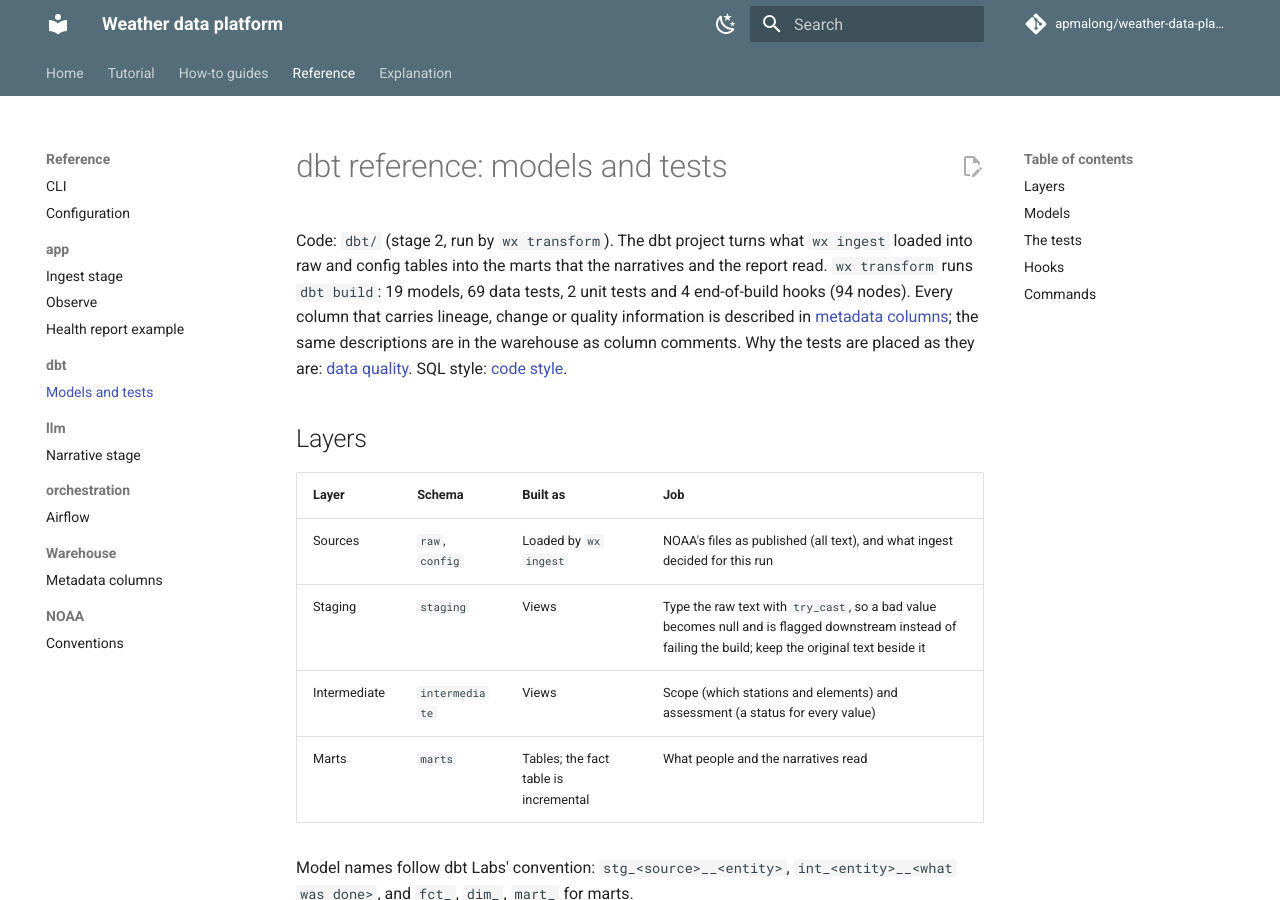
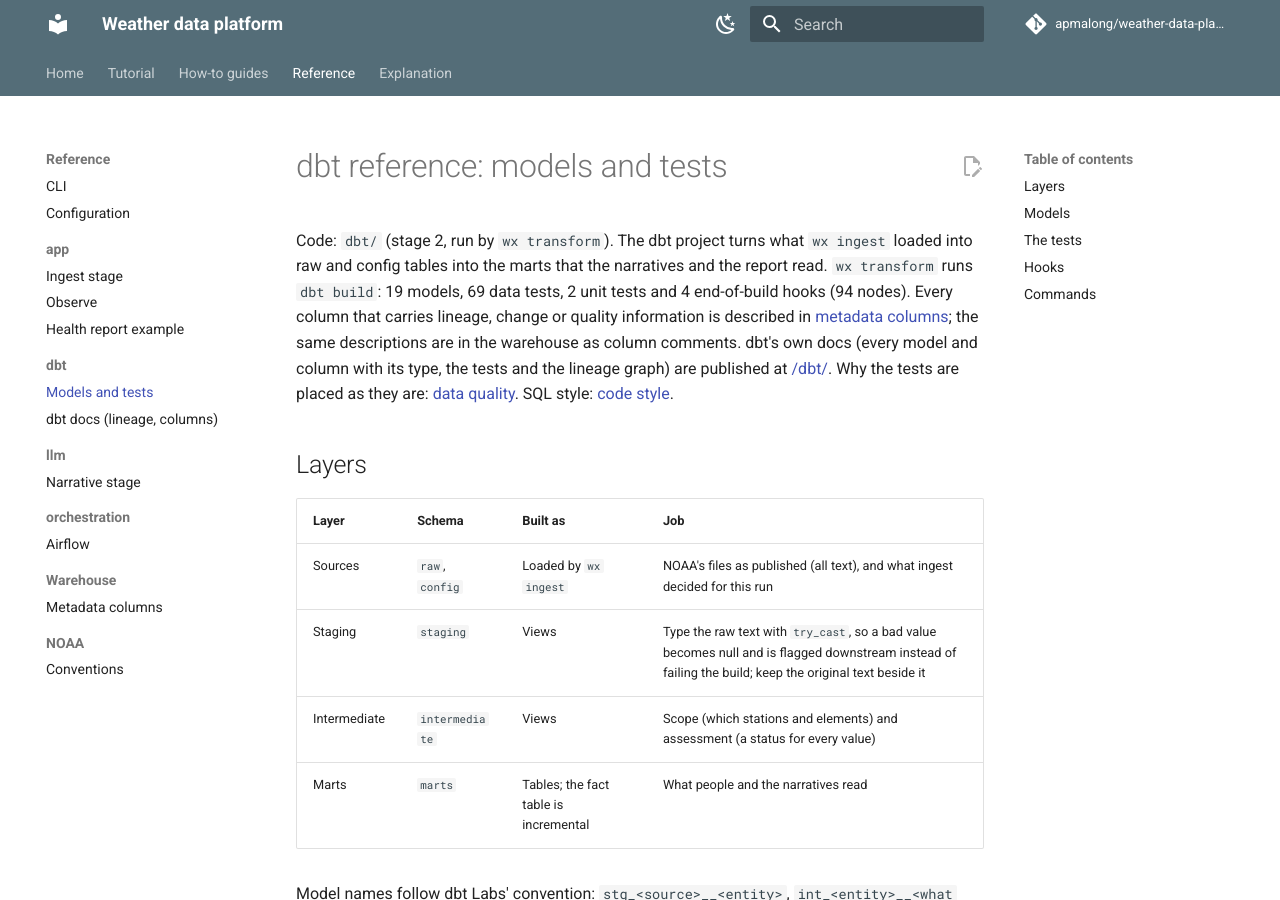
Before and after one commit to apmalong/weather-data-platform, an MkDocs documentation site: the page built from docs/reference/dbt/models-and-tests.md, in a window 1280 px wide and 900 px high. Built offline with MkDocs 1.6.1 and Material for MkDocs 9.7.7, drawn with Linux system fonts in a browser that asks for light colours; comment, search, counter and statistics services are not loaded; some of the changed text lies outside the part shown.

Commit message:
Publish dbt docs to GitHub Pages under /dbt/
The docs workflow now builds the warehouse (wx ingest, wx transform),
runs dbt docs generate --static (one self-contained page with the
catalog's columns and types, descriptions and lineage) and adds it to
the MkDocs site at /dbt/, deploying both together: Pages serves one
site per repo, so a second deployer would overwrite the first. The
workflow also runs when dbt/ or config/ change. Linked from the docs
nav, the dbt reference and the README.

Co-Authored-By: Claude Opus 5.5 <noreply@anthropic.com>

```diff
--- a/docs/reference/dbt/models-and-tests.md
+++ b/docs/reference/dbt/models-and-tests.md
@@ -4,7 +4,8 @@ Code: `dbt/` (stage 2, run by `wx transform`). The dbt project turns what `wx in
 the narratives and the report read. `wx transform` runs `dbt build`: 19 models, 69 data tests, 2 unit
 tests and 4 end-of-build hooks (94 nodes). Every column that carries lineage, change or quality
 information is described in [metadata columns](../warehouse/metadata-columns.md); the same descriptions are
-in the warehouse as column comments. Why the tests are placed as they are:
+in the warehouse as column comments. dbt's own docs (every model and column with its type, the tests
+and the lineage graph) are published at [/dbt/](https://apmalong.github.io/weather-data-platform/dbt/). Why the tests are placed as they are:
 [data quality](../../explanation/data-quality.md). SQL style: [code style](../../explanation/code-style.md).
 
 ## Layers
@@ -91,7 +92,7 @@ Four macros run at the end of every build (`on-run-end` in `dbt_project.yml`):
 | `uv run wx transform` | `dbt build`: models, tests, hooks |
 | `uv run wx transform --full-refresh` | Rebuilds the incremental fact from raw |
 | `uv run wx transform --select <selection>` | Any dbt selection, e.g. `marts` |
-| `cd dbt; uv run dbt docs generate --profiles-dir .; uv run dbt docs serve --profiles-dir .` | Browse lineage and docs |
+| `cd dbt; uv run dbt docs generate --profiles-dir .; uv run dbt docs serve --profiles-dir .` | Browse lineage and docs locally (published at [/dbt/](https://apmalong.github.io/weather-data-platform/dbt/)) |
 | `uv run sqlfluff lint dbt/models dbt/tests` | SQL style check (CI) |
 
 `wx transform` reads the config `wx ingest` publishes: after editing `config/pipeline.yml`, run
--- a/mkdocs.yml
+++ b/mkdocs.yml
@@ -73,6 +73,7 @@ nav:
           - Health report example: reference/app/health-report-example.md
       - dbt:
           - Models and tests: reference/dbt/models-and-tests.md
+          - dbt docs (lineage, columns): https://apmalong.github.io/weather-data-platform/dbt/
       - llm:
           - Narrative stage: reference/llm/narratives.md
       - orchestration:
```
Also changed, not shown: README.md (+1 -1 lines), 1 other file.
